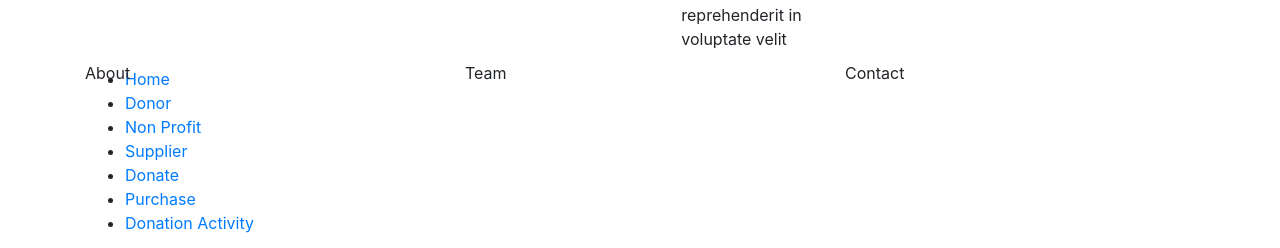
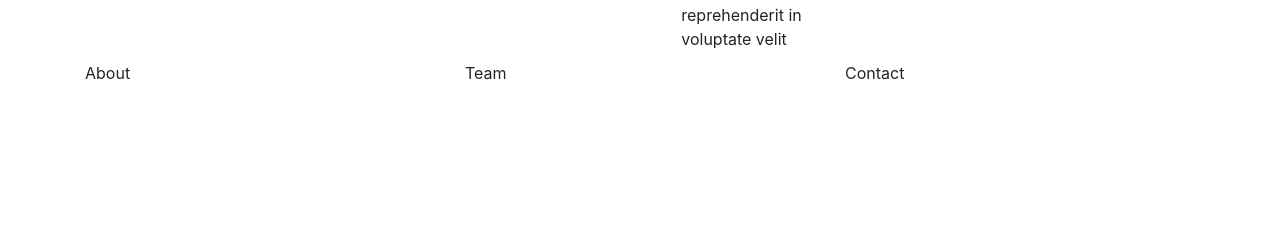
Before and after one commit to mrrobot16/fluffy-computing-machine, a React (Create React App) app: page / in a window 1280 px wide. Shown: the part 691-939 px from the top of the page. After the commit the page ends 800 px from the top, so only its background shows below. Built offline with nearby package versions, Linux system fonts and the light colour scheme.

Commit message:
clean up App.js

```diff
--- a/src/App.js
+++ b/src/App.js
@@ -1,5 +1,5 @@
 import React, { Component } from 'react'
-import { BrowserRouter, Link } from 'react-router-dom'
+import { BrowserRouter } from 'react-router-dom'
 import { AppRouter } from './routes/app.routes'
 import { HeaderComponent } from './components'
 
@@ -17,31 +17,6 @@ class App extends Component {
           <div className="app-component container">
             <HeaderComponent/>
             <AppRouter/>
-              <div className="nav-links">
-                <ul>
-                  <li>
-                    <Link to="/">Home</Link>
-                  </li>
-                  <li>
-                    <Link to="/donor">Donor</Link>
-                  </li>
-                  <li>
-                    <Link to="/non-profit">Non Profit</Link>
-                  </li>
-                  <li>
-                    <Link to="/supplier">Supplier</Link>
-                  </li>
-                  <li>
-                    <Link to="/donate">Donate</Link>
-                  </li>
-                  <li>
-                    <Link to="/purchase">Purchase</Link>
-                  </li>
-                  <li>
-                    <Link to="/activity">Donation Activity</Link>
-                  </li>
-                </ul>
-              </div>
           </div>
         </BrowserRouter>
       </div>
```
